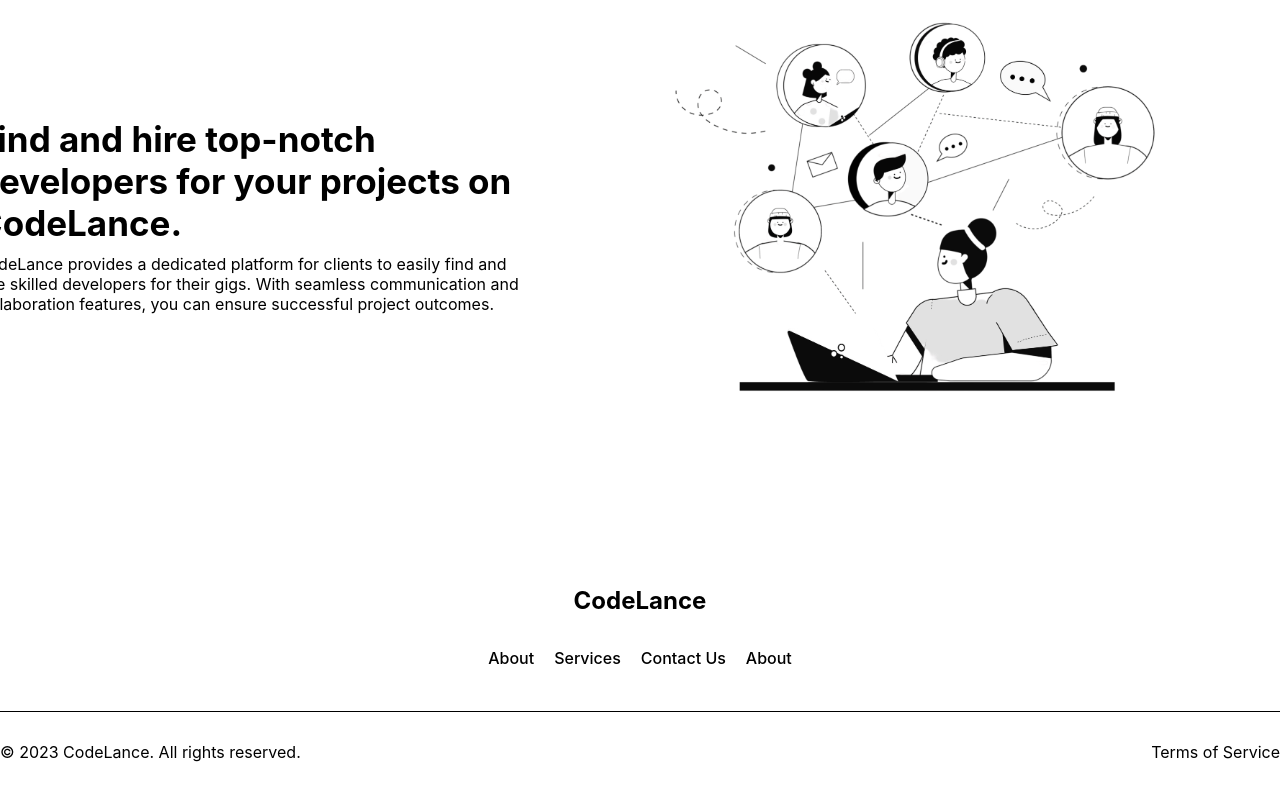
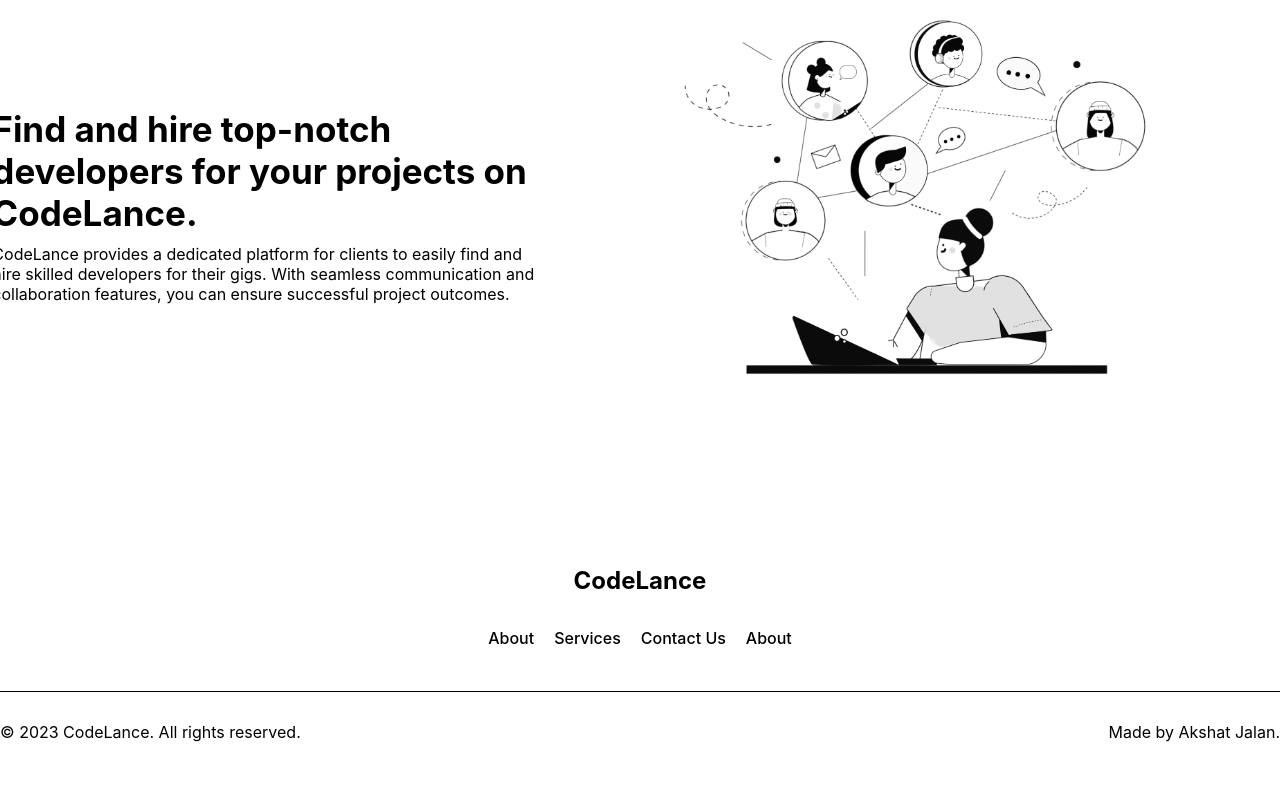
Before and after one commit to Akshatjalan/DevFreelance, a React (Create React App) app in the folder frontend/: page / in a window 1280 px wide. Shown: the part 3378-4178 px from the top of the page. Built offline with nearby package versions, Linux system fonts and the light colour scheme.

Commit message:
slides update

```diff
--- a/frontend/src/components/Footer.js
+++ b/frontend/src/components/Footer.js
@@ -17,7 +17,7 @@ function Footer() {
 
         <div className="bottom">
           <span>© 2023 CodeLance. All rights reserved.</span>
-          <span>Terms of Service</span>
+          <span>Made by Akshat Jalan.</span>
         </div>
       </div>
     </div>
--- a/frontend/src/pages/Home.js
+++ b/frontend/src/pages/Home.js
@@ -40,7 +40,7 @@ function Home() {
               successful project outcomes.
             </div>
           </div>
-          <img src={logo} height="500px" />
+          <img src={logo} height="480px" />
         </div>
       </div>
     </>
--- a/frontend/src/styles/Slides.css
+++ b/frontend/src/styles/Slides.css
@@ -26,4 +26,8 @@
 
 .carousel-prev {
   left: -25px !important;
+  display: none !important;
 }
+.carousel-next:before {
+  background-image: url(https://www.freeiconspng.com/uploads/white-arrow-icon-5.png) !important;
+}
```
